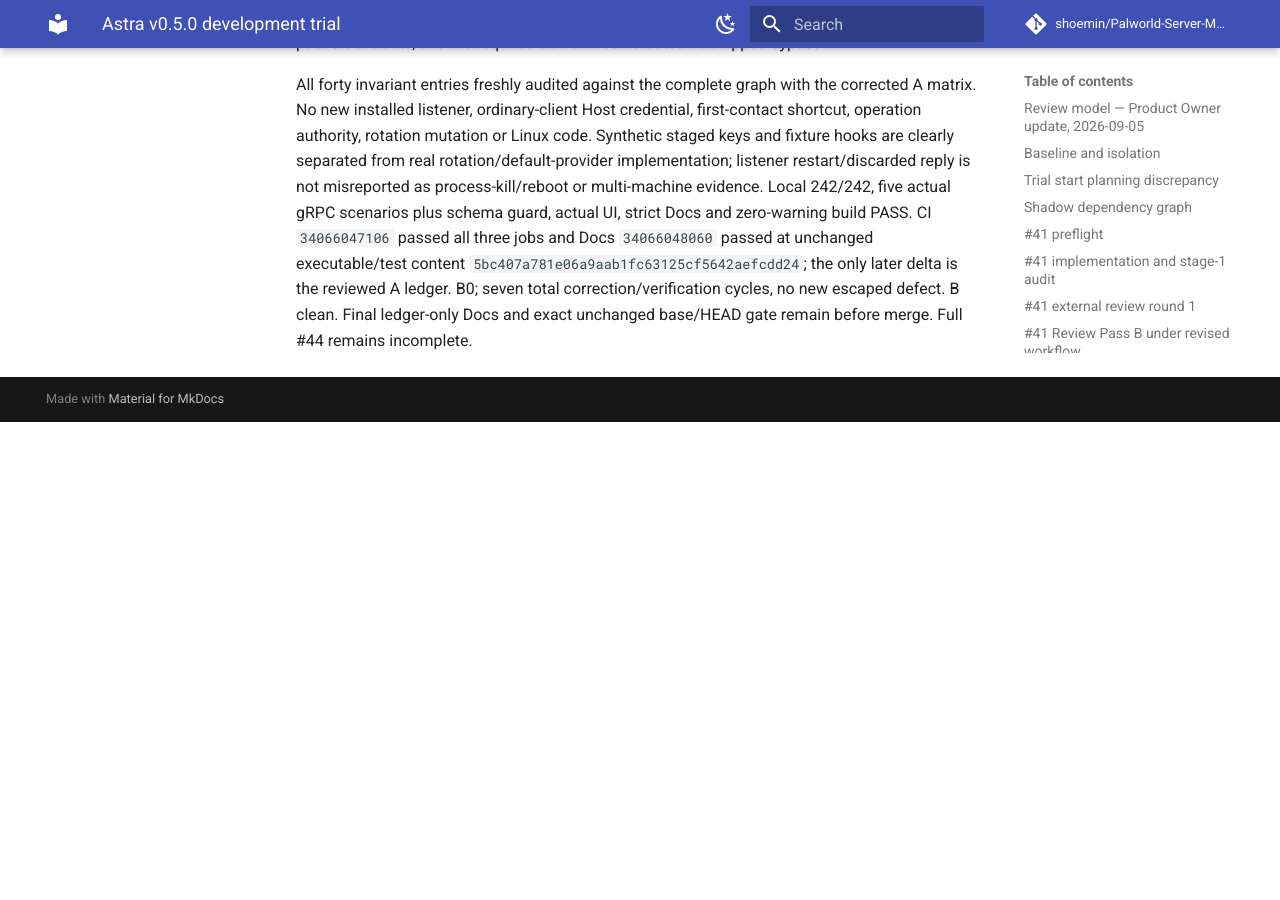
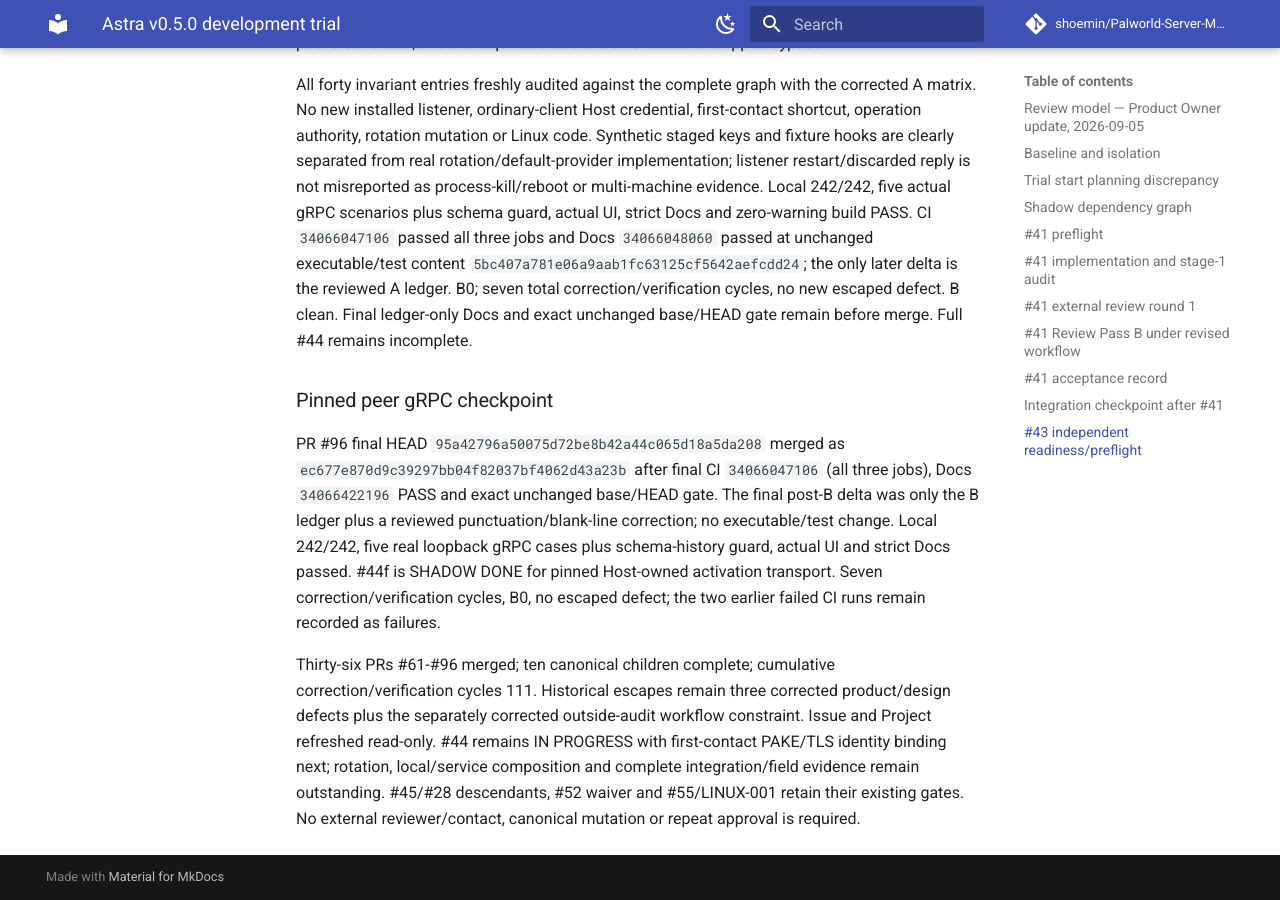
Before and after one commit to shoemin/Palworld-Server-Manager, an MkDocs documentation site: the page built from docs/experiments/astra-v0.5.0-trial.md, in a window 1280 px wide and 900 px high, scrolled down 156377 px. Built offline with MkDocs 1.6.1 and Material for MkDocs 9.7.7, drawn with Linux system fonts in a browser that asks for light colours; comment, search, counter and statistics services are not loaded; before the commit the page ends 156799 px from its top, so only the background shows below that; part of the change alters nothing that is shown.

Commit message:
Checkpoint accepted pinned Host peer gRPC trial unit

```diff
--- a/docs/experiments/astra-v0.5.0-trial.md
+++ b/docs/experiments/astra-v0.5.0-trial.md
@@ -1678,3 +1678,9 @@ Complete twenty-four-file diff reviewed, including both schema snapshots through
 Fresh PR #96 exact HEAD `e9e7bbe59c6dbda451fc68fe6d673b468a2a3b56`, unchanged base `4a82ef0d41ed4fb89ccb9c28c8d7fc514f4e7ba8`: re-read the complete twenty-four-file change as a separate review. Re-evaluated TLS callback ownership and completed-handshake evidence, current/pending pin admission versus UUID authorization, request serialization and negotiation lifetime, fresh-state checks, outbound handler/certificate ownership and reconnect refusal, response validation, generic error paths, local activation transaction and lost-reply retry, explicit composition seams, schema history, and all five actual gRPC negative/positive oracles. No further substantive finding. Generated stubs remain Host-only, message descriptors remain public Contracts, and the required default hook creates no shipped bypass.
 
 All forty invariant entries freshly audited against the complete graph with the corrected A matrix. No new installed listener, ordinary-client Host credential, first-contact shortcut, operation authority, rotation mutation or Linux code. Synthetic staged keys and fixture hooks are clearly separated from real rotation/default-provider implementation; listener restart/discarded reply is not misreported as process-kill/reboot or multi-machine evidence. Local 242/242, five actual gRPC scenarios plus schema guard, actual UI, strict Docs and zero-warning build PASS. CI `34066047106` passed all three jobs and Docs `34066048060` passed at unchanged executable/test content `5bc407a781e06a9aab1fc63125cf5642aefcdd24`; the only later delta is the reviewed A ledger. B0; seven total correction/verification cycles, no new escaped defect. B clean. Final ledger-only Docs and exact unchanged base/HEAD gate remain before merge. Full #44 remains incomplete.
+
+### Pinned peer gRPC checkpoint
+
+PR #96 final HEAD `95a42796a50075d72be8b42a44c065d18a5da208` merged as `ec677e870d9c39297bb04f82037bf4062d43a23b` after final CI `34066047106` (all three jobs), Docs `34066422196` PASS and exact unchanged base/HEAD gate. The final post-B delta was only the B ledger plus a reviewed punctuation/blank-line correction; no executable/test change. Local 242/242, five real loopback gRPC cases plus schema-history guard, actual UI and strict Docs passed. #44f is SHADOW DONE for pinned Host-owned activation transport. Seven correction/verification cycles, B0, no escaped defect; the two earlier failed CI runs remain recorded as failures.
+
+Thirty-six PRs #61-#96 merged; ten canonical children complete; cumulative correction/verification cycles 111. Historical escapes remain three corrected product/design defects plus the separately corrected outside-audit workflow constraint. Issue and Project refreshed read-only. #44 remains IN PROGRESS with first-contact PAKE/TLS identity binding next; rotation, local/service composition and complete integration/field evidence remain outstanding. #45/#28 descendants, #52 waiver and #55/LINUX-001 retain their existing gates. No external reviewer/contact, canonical mutation or repeat approval is required.
```
